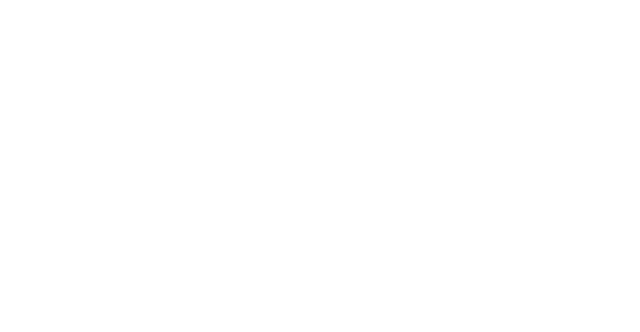
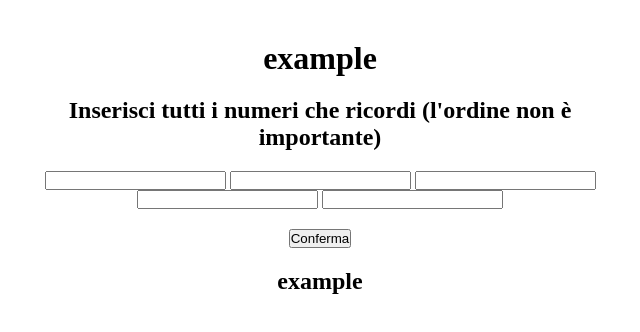
Before and after one commit to UmbertoAmenta/js-simon, a plain HTML site: page index.html in a window 1280 px wide. Shown: the whole page, without its empty margins (320-960 px from the left). Drawn offline with Linux system fonts and the light colour scheme.

Commit message:
feat: +structure html-css

```diff
--- a/css/style.css
+++ b/css/style.css
@@ -3,3 +3,21 @@
     margin: 0;
     padding: 0;
 }
+
+.container {
+    max-width: 600px;
+    margin: 0 auto;
+    text-align: center;
+}
+
+h1 {
+    padding-top: 40px;
+}
+
+h2 {
+    padding: 20px 0;
+}
+
+button {
+    margin-top: 20px;
+}
--- a/index.html
+++ b/index.html
@@ -7,7 +7,19 @@
     <link rel="stylesheet" href="css/style.css">
 </head>
 <body>
-
+    <div class="container">
+        <h1 id="countdown">example</h1>
+        <h2>Inserisci tutti i numeri che ricordi (l'ordine non è importante)</h2>
+        <div>
+            <input id="num1" type="text">
+            <input id="num2" type="text">
+            <input id="num3" type="text">
+            <input id="num4" type="text">
+            <input id="num5" type="text">
+        </div>
+        <button>Conferma</button>
+        <h2>example</h2>
+    </div>
     <script src="js/script.js"></script>
 </body>
 </html>
```
